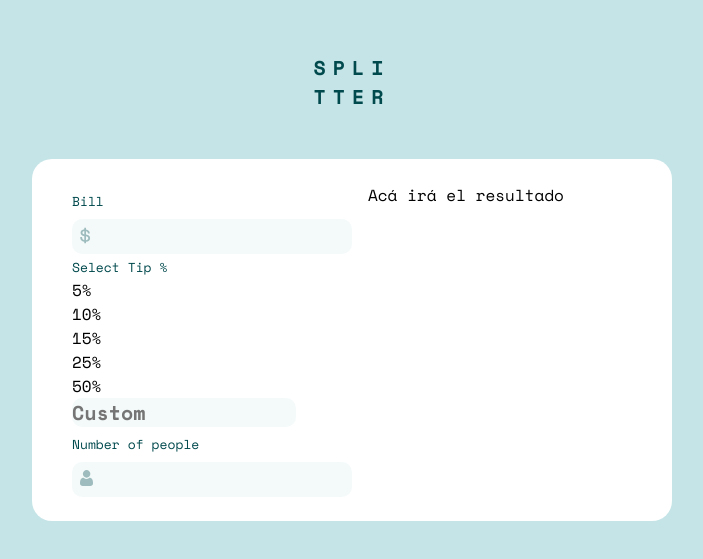
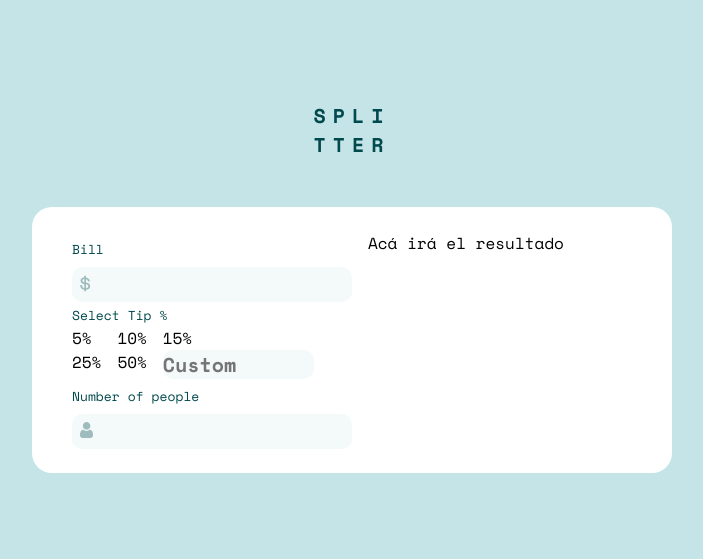
Before and after one commit to ripterdust/TipCalculator, a React (Create React App) app: page / in a window 1280 px wide. Shown: the part 113-672 px from the top of the page, without its empty margins (288-991 px from the left). Built offline with nearby package versions, Linux system fonts and the light colour scheme.

Commit message:
Agregado el grid a los botones

```diff
--- a/src/styles/parials/calculator.scss
+++ b/src/styles/parials/calculator.scss
@@ -57,7 +57,6 @@
                         position: absolute;
                         left: .5em;
                         top: .5em;
-
                     }
 
                     input{
@@ -70,4 +69,13 @@
             }
         }
     }
+
+    .tip{
+        .buttons{
+            display: grid;
+            grid-template-columns: auto auto auto;
+            column-gap: 1em;
+            grid-template-rows: auto auto;
+        }
+    }
 }
```
